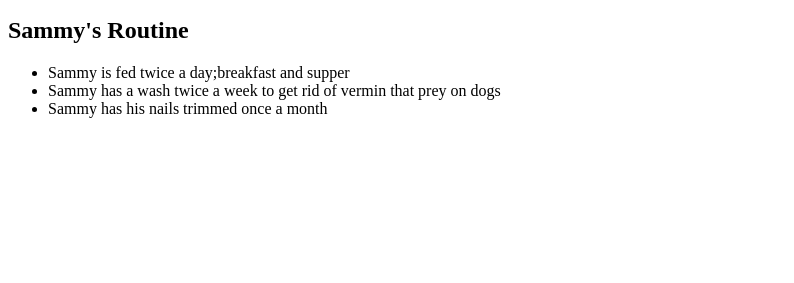
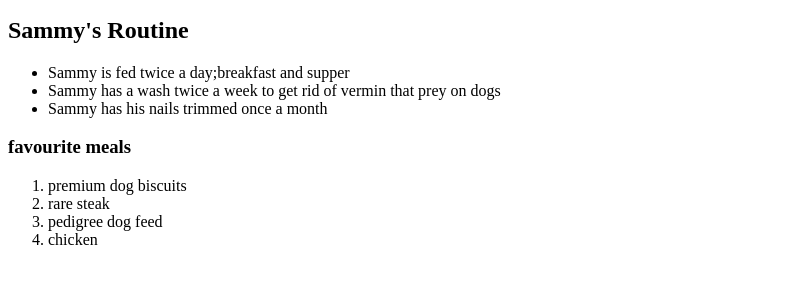
Before and after one commit to starbudz/fictional-animal, a plain HTML site: page fictional-animal.html in a window 1280 px wide. Shown: the part 137-420 px from the top of the page, without its empty margins (0-794 px from the left). Drawn offline with Linux system fonts and the light colour scheme.

Commit message:
added ordered list

```diff
--- a/fictional-animal.html
+++ b/fictional-animal.html
@@ -16,13 +16,13 @@
       <li>Sammy is fed twice a day;breakfast and supper</li>
       <li>Sammy has a wash twice a week to get rid of vermin that prey on dogs</li>
       <li>Sammy has his nails trimmed once a month</li>
-
-
-
-
-
-
-
-
+    </ul>
+    <h3>favourite meals</h3>
+    <ol>
+      <li>premium dog biscuits</li>
+      <li>rare steak</li>
+      <li>pedigree dog feed</li>
+      <li>chicken</li>
+    </ol>
   </body>
 </html>
```
Lines whose indentation alone changed are shown as unchanged.
